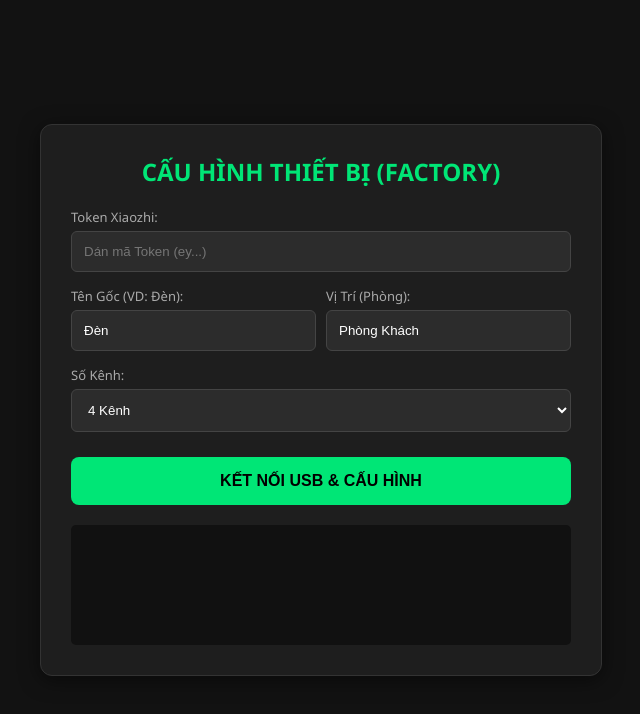
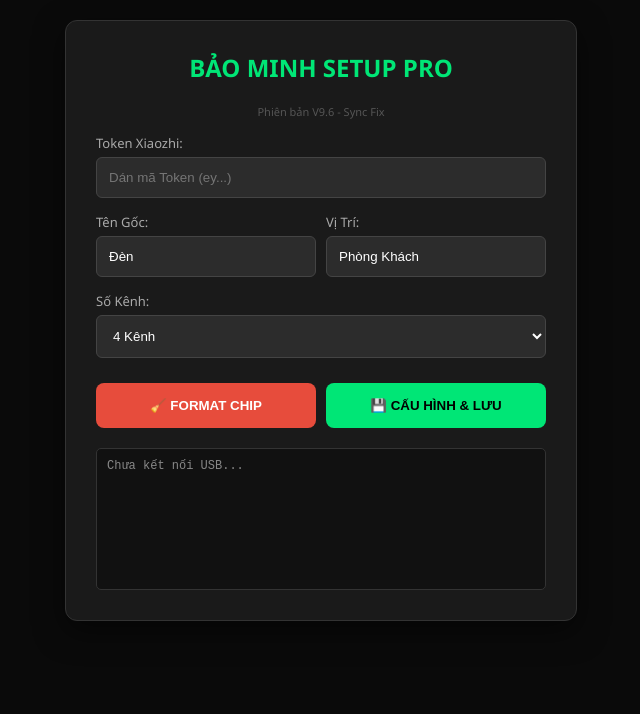
Before and after one commit to gtam6215/baominh-mcp-tool, a plain HTML site: page setup.html in a window 1280 px wide. Shown: the whole page, without its empty margins (319-959 px from the left). Drawn offline with Linux system fonts and the light colour scheme.

Commit message:
Update setup.html

```diff
--- a/setup.html
+++ b/setup.html
@@ -3,34 +3,38 @@
 <head>
     <meta charset="UTF-8">
     <meta name="viewport" content="width=device-width, initial-scale=1.0">
-    <title>Tool Cấu Hình Sản Xuất V8.6</title>
+    <title>Bảo Minh Setup Tool V4.0</title>
     <style>
-        body { font-family: 'Segoe UI', sans-serif; background: #121212; color: #fff; display: flex; flex-direction: column; align-items: center; justify-content: center; min-height: 100vh; margin: 0; }
-        .box { background: #1e1e1e; padding: 30px; border-radius: 12px; width: 100%; max-width: 500px; box-shadow: 0 4px 20px rgba(0,0,0,0.5); border: 1px solid #333; }
-        h2 { color: #00e676; margin-top: 0; text-align: center; }
+        body { font-family: 'Segoe UI', sans-serif; background: #0a0a0a; color: #fff; display: flex; flex-direction: column; align-items: center; min-height: 100vh; margin: 0; padding: 20px; }
+        .box { background: #1a1a1a; padding: 30px; border-radius: 12px; width: 100%; max-width: 450px; border: 1px solid #333; box-shadow: 0 10px 30px rgba(0,0,0,0.5); }
+        h2 { color: #00e676; text-align: center; margin-top: 0; }
         label { font-size: 13px; color: #aaa; margin-top: 15px; display: block; }
         input, select { width: 100%; padding: 12px; margin-top: 5px; background: #2c2c2c; border: 1px solid #444; color: white; border-radius: 6px; box-sizing: border-box; }
-        input:focus { border-color: #00e676; outline: none; }
-        button { background: #00e676; color: #000; width: 100%; padding: 15px; font-weight: bold; cursor: pointer; border: none; border-radius: 8px; font-size: 16px; margin-top: 25px; transition: 0.3s; }
-        button:hover { background: #00c853; }
-        #log { margin-top: 20px; font-family: monospace; font-size: 12px; color: #888; white-space: pre-wrap; height: 100px; overflow-y: auto; background: #111; padding: 10px; border-radius: 5px; }
+        .btn-group { display: flex; gap: 10px; margin-top: 25px; }
+        button { flex: 1; padding: 15px; font-weight: bold; cursor: pointer; border: none; border-radius: 8px; transition: 0.2s; }
+        .btn-save { background: #00e676; color: #000; }
+        .btn-save:hover { background: #00c853; }
+        .btn-reset { background: #e74c3c; color: #fff; }
+        .btn-reset:hover { background: #c0392b; }
+        #log { margin-top: 20px; font-family: monospace; font-size: 12px; color: #888; white-space: pre-wrap; height: 120px; overflow-y: auto; background: #111; padding: 10px; border-radius: 5px; border: 1px solid #333; }
     </style>
 </head>
 <body>
 
 <div class="box">
-        <h2>CẤU HÌNH THIẾT BỊ (FACTORY)</h2>
+    <h2>BẢO MINH SETUP PRO</h2>
+    <div style="text-align:center; color:#555; font-size:11px; margin-bottom:15px;">Phiên bản V9.6 - Sync Fix</div>
 
     <label>Token Xiaozhi:</label>
     <input type="text" id="token" placeholder="Dán mã Token (ey...)">
 
     <div style="display: flex; gap: 10px;">
         <div style="flex:1">
-                <label>Tên Gốc (VD: Đèn):</label>
+            <label>Tên Gốc:</label>
             <input type="text" id="name" value="Đèn">
         </div>
         <div style="flex:1">
-                <label>Vị Trí (Phòng):</label>
+            <label>Vị Trí:</label>
             <input type="text" id="room" value="Phòng Khách">
         </div>
     </div>
@@ -43,74 +47,64 @@
         <option value="8">8 Kênh</option>
     </select>
 
-        <button onclick="startConfig()" id="btn">KẾT NỐI USB & CẤU HÌNH</button>
-        <div id="log"></div>
+    <div class="btn-group">
+        <button class="btn-reset" onclick="sendReset()" id="btnReset">🧹 FORMAT CHIP</button>
+        <button class="btn-save" onclick="sendConfig()" id="btnSave">💾 CẤU HÌNH & LƯU</button>
+    </div>
+
+    <div id="log">Chưa kết nối USB...</div>
 </div>
 
 <script>
+    let port;
+    let writer;
+
     function log(msg, color="#ccc") {
         const d = document.getElementById('log');
         d.innerHTML += `<div style="color:${color}">> ${msg}</div>`;
         d.scrollTop = d.scrollHeight;
     }
 
-        async function startConfig() {
+    async function connect() {
+        if (!port) {
+            try {
+                port = await navigator.serial.requestPort();
+                await port.open({ baudRate: 115200 });
+                writer = port.writable.getWriter();
+                log("Đã kết nối USB.", "#00e676");
+                return true;
+            } catch (err) {
+                log("Lỗi kết nối: " + err, "red");
+                return false;
+            }
+        }
+        return true;
+    }
+
+    async function sendReset() {
+        if (!await connect()) return;
+        if (!confirm("Bạn có chắc muốn xóa sạch toàn bộ dữ liệu trong Chip?")) return;
+
+        log("Đang gửi lệnh RESET...", "orange");
+        await writer.write(new TextEncoder().encode("CMD:RESET\n"));
+        log("Đã gửi lệnh. Đợi chip phản hồi...", "#fff");
+        alert("Đã gửi lệnh Reset! Hãy đợi 3 giây rồi nạp cấu hình mới.");
+    }
+
+    async function sendConfig() {
         const token = document.getElementById('token').value.trim();
         const name = document.getElementById('name').value.trim();
         const room = document.getElementById('room').value.trim();
         const ch = document.getElementById('ch').value;
-            const btn = document.getElementById('btn');
 
-            if (!token) return alert("Chưa nhập Token!");
-            if (!navigator.serial) return alert("Trình duyệt này không hỗ trợ! Hãy dùng Chrome.");
+        if (!token) return alert("Thiếu Token!");
+        if (!await connect()) return;
 
-            try {
-                const port = await navigator.serial.requestPort();
-                await port.open({ baudRate: 115200 });
-                log("Đã kết nối USB.", "#00e676");
-                btn.disabled = true;
+        const cmd = `SET_CONFIG:${token},${name},${room},${ch}\n`;
+        log("Đang gửi cấu hình...", "#fff");
+        await writer.write(new TextEncoder().encode(cmd));
 
-                const writer = port.writable.getWriter();
-                // Gửi lệnh cấu hình
-                const cmd = `SET_CONFIG:${token},${name},${room},${ch}\n`;
-                log("Đang gửi lệnh...", "#fff");
-                await writer.write(new TextEncoder().encode(cmd));
-                writer.releaseLock();
-
-                // Đọc phản hồi
-                const reader = port.readable.getReader();
-                const decoder = new TextDecoder();
-                let buffer = "";
-                let done = false;
-
-                // Hẹn giờ 5 giây nếu không thấy chip trả lời
-                const timeout = setTimeout(() => {
-                    log("⚠️ Không thấy chip trả lời 'CONF_OK'. Hãy thử Reset chip.", "orange");
-                    if (!done) { reader.cancel(); done = true; btn.disabled = false; }
-                }, 5000);
-
-                while (!done) {
-                    const { value, done: readerDone } = await reader.read();
-                    if (readerDone) break;
-                    buffer += decoder.decode(value);
-
-                    if (buffer.includes("CONF_OK")) {
-                        clearTimeout(timeout);
-                        log("✅ CẤU HÌNH THÀNH CÔNG!", "#00ff00");
-                        alert("Thành công! Chip đang khởi động lại.");
-                        done = true;
-                        reader.cancel();
-                    }
-                }
-
-                reader.releaseLock();
-                await port.close();
-
-            } catch (err) {
-                log("Lỗi: " + err, "red");
-            } finally {
-                btn.disabled = false;
-            }
+        log("✅ Đã gửi xong! Rút chip ra được rồi.", "#00ff00");
     }
 </script>
 </body>
```
Lines whose indentation alone changed are shown as unchanged.
